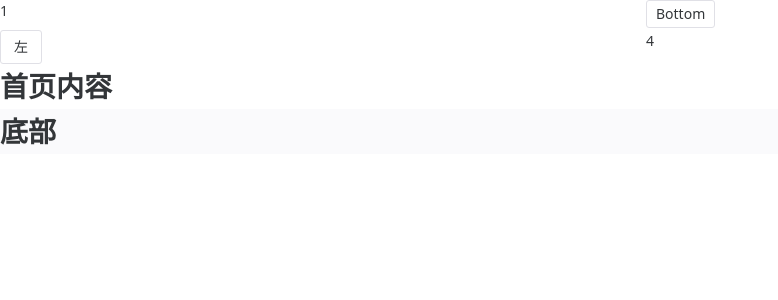
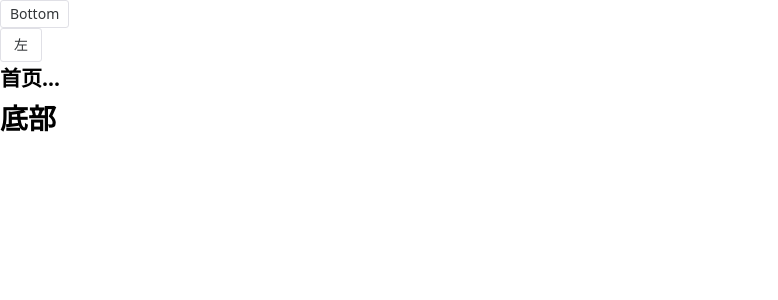
Before and after one commit to NepGliding/vnarp, a Vue app: page / in a window 1280 px wide. Shown: the top 300 px of the page, without its empty margins (0-778 px from the left). Built offline with nearby package versions, Linux system fonts and the light colour scheme.

Commit message:
Sixteenth archive 260412 1728

```diff
--- a/src/App.vue
+++ b/src/App.vue
@@ -1,29 +1,14 @@
 <template>
-  <n-layout class="app-layout">
-    <n-layout-header class="sticky-header">
-      <AppHeader />
-    </n-layout-header>
-
-    <n-layout-content>
-      <router-view />
-    </n-layout-content>
-
-    <n-layout-footer>
-      <AppFooter />
-    </n-layout-footer>
-  </n-layout>
+  <header><AppHeader /></header>
+  <nav><AppNav /></nav>
+  <aside><router-view /></aside>
+  <footer><AppFooter /></footer>
 </template>
 
 <script setup>
-import { NLayout, NLayoutHeader, NLayoutContent, NLayoutFooter } from "naive-ui";
 import AppHeader from "@/components/layout/AppHeader.vue";
+import AppNav from "@/components/layout/AppNav.vue";
 import AppFooter from "@/components/layout/AppFooter.vue";
 </script>
 
-<style scoped>
-.app-layout {
-  max-width: 1408px;
-  width: 100%;
-  margin: 0 auto;
-}
-</style>
+<style scoped></style>
--- a/src/Views/AboutPage.vue
+++ b/src/Views/AboutPage.vue
@@ -1,5 +1,5 @@
 <template>
-  <h1>关于</h1>
+  <h1>关于...</h1>
 </template>
 
 <script setup></script>
--- a/src/Views/ArticlePage.vue
+++ b/src/Views/ArticlePage.vue
@@ -1,5 +1,5 @@
 <template>
-  <h1>文章</h1>
+  <h1>文章...</h1>
 </template>
 
 <script setup></script>
--- a/src/Views/HomePage.vue
+++ b/src/Views/HomePage.vue
@@ -1,5 +1,5 @@
 <template>
-  <h1>首页内容</h1>
+  <h1>首页...</h1>
 </template>
 
 <script setup></script>
--- a/src/Views/ResourcesPage.vue
+++ b/src/Views/ResourcesPage.vue
@@ -1,5 +1,5 @@
 <template>
-  <h1>资源</h1>
+  <h1>资源...</h1>
 </template>
 
 <script setup></script>
--- a/src/assets/styles/global.css
+++ b/src/assets/styles/global.css
@@ -13,3 +13,29 @@ body,
   margin: 0;
   padding: 0;
 }
+
+/* 全局去除a标签的下划线和设置颜色 */
+a {
+  text-decoration: none;
+  color: #000;
+}
+/* 未被访问过的链接 */
+a:link {
+  text-decoration: none;
+  color: #000;
+}
+/* 已经访问过的链接 */
+a:visited {
+  text-decoration: none;
+  color: #000;
+}
+/* 鼠标悬停时的链接 */
+a:hover {
+  text-decoration: none;
+  color: #000;
+}
+/* 被点击的链接 */
+a:active {
+  text-decoration: none;
+  color: #000;
+}
--- a/src/components/layout/AppHeader.vue
+++ b/src/components/layout/AppHeader.vue
@@ -1,46 +1,15 @@
 <template>
-  <n-grid :x-gap="12" :y-gap="2" :cols="2">
-    <n-grid-item>
-      <span>1</span>
-    </n-grid-item>
-    <n-grid-item>
   <n-popover :overlap="overlap" :show-arrow="false" placement="bottom" trigger="click">
     <template #trigger>
       <n-button size="small" style="grid-area: 5 / 2 / 6 / 3"> Bottom </n-button>
     </template>
     <div class="large-text">啊！</div>
   </n-popover>
-    </n-grid-item>
-    <n-grid-item>
-      <n-button @click="activate('left')"> 左 </n-button>
-      <n-drawer v-model:show="active" :width="256" :placement="placement">
-        <n-drawer-content title="导航栏">
-          <router-link to="/">首页</router-link>
-          <router-link to="/article">文章</router-link>
-          <router-link to="/resources">资源</router-link>
-          <router-link to="/about">关于</router-link>
-        </n-drawer-content>
-      </n-drawer>
-    </n-grid-item>
-    <n-grid-item>
-      <span>4</span>
-    </n-grid-item>
-  </n-grid>
 </template>
-
 <script setup>
-import { NButton, NPopover, NDrawer, NDrawerContent, NGrid, NGridItem } from "naive-ui";
-
 import { ref } from "vue";
-
+import { NButton, NPopover } from "naive-ui";
 const overlap = ref(false);
-
-const active = ref(false);
-const placement = ref("right");
-function activate(place) {
-  active.value = true;
-  placement.value = place;
-}
 </script>
 
 <style scoped></style>
--- /dev/null
+++ b/src/components/layout/AppNav.vue
@@ -0,0 +1,25 @@
+<template>
+  <n-button @click="activate('left')"> 左 </n-button>
+  <n-drawer v-model:show="active" :width="256" :placement="placement">
+    <n-drawer-content title="导航栏">
+      <router-link to="/">首页</router-link>
+      <router-link to="/article">文章</router-link>
+      <router-link to="/resources">资源</router-link>
+      <router-link to="/about">关于</router-link>
+    </n-drawer-content>
+  </n-drawer>
+</template>
+
+<script setup>
+import { ref } from "vue";
+import { NButton, NDrawer, NDrawerContent } from "naive-ui";
+
+const active = ref(false);
+const placement = ref("right");
+function activate(place) {
+  active.value = true;
+  placement.value = place;
+}
+</script>
+
+<style scoped></style>
```
Lines whose indentation alone changed are shown as unchanged.
